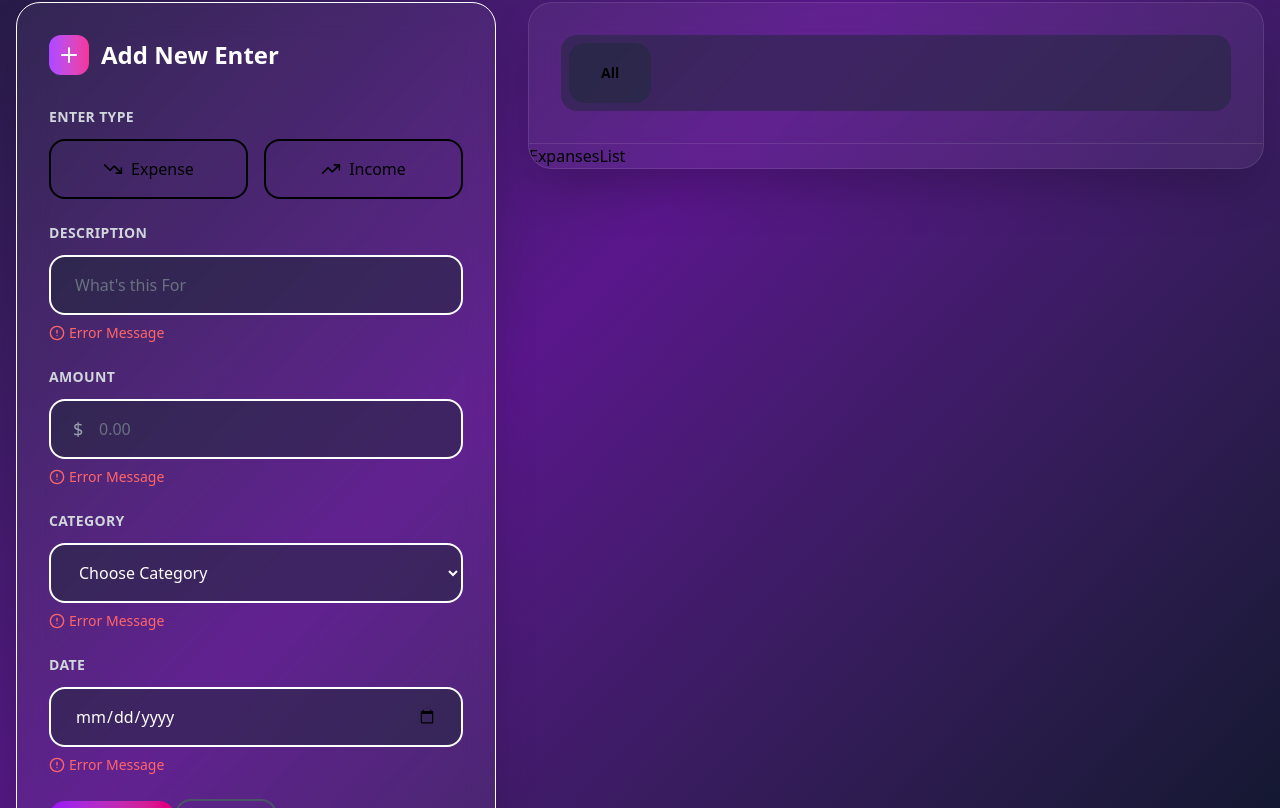
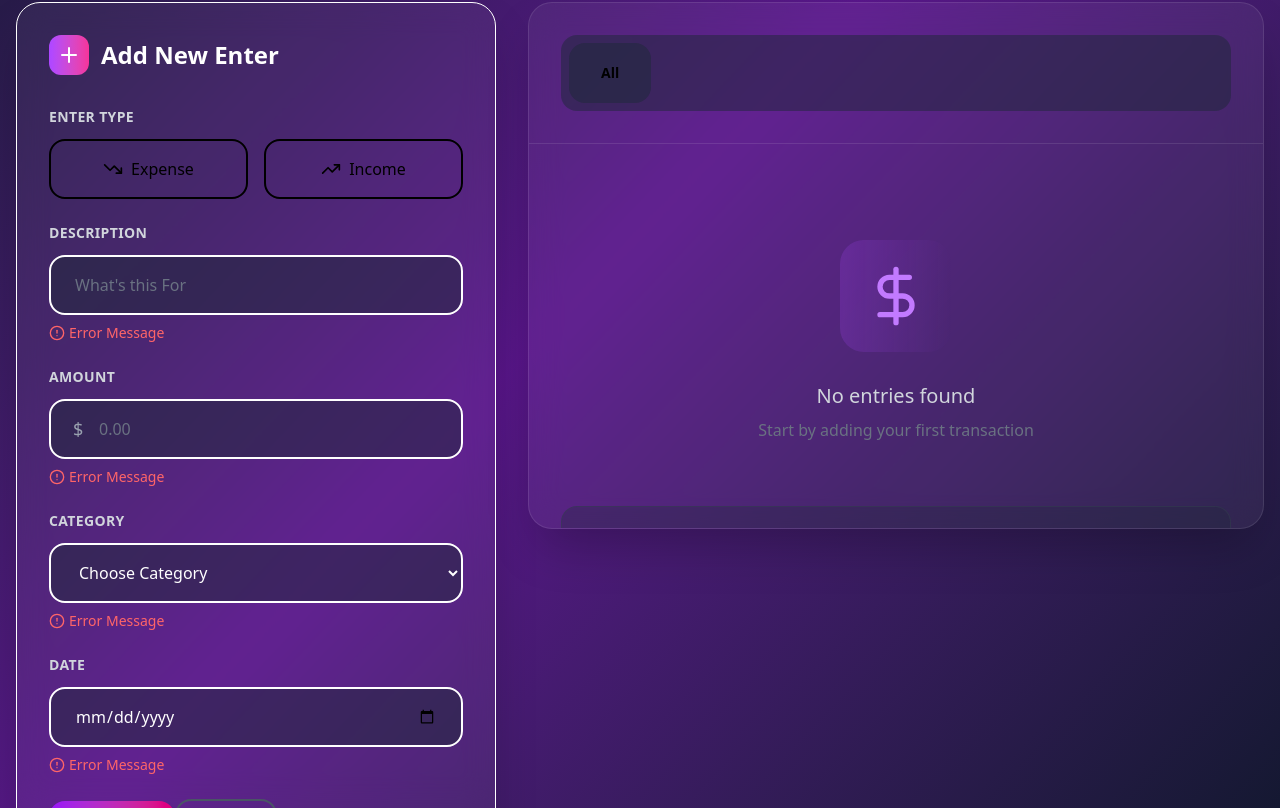
Before and after one commit to Zzamanapu/Expense-Tracker, a React (Vite) app: page / in a window 1280 px wide. Shown: the part 440-1248 px from the top of the page. Built offline with nearby package versions, Linux system fonts and the light colour scheme.

Commit message:
Update: basci ui complete

```diff
--- a/src/components/ExpansesList.tsx
+++ b/src/components/ExpansesList.tsx
@@ -1,8 +1,58 @@
+import { Calendar, DollarSign, Edit2, Tag, Trash2, TrendingDown, TrendingUp } from 'lucide-react'
 import React from 'react'
 
 const ExpansesList = () => {
   return (
-    <div>ExpansesList</div>
+    <div className='p-8 max-h-96 overflow-y-auto'>
+      <div className='text-center py-16'>
+        <div className='p-6 bg-linear-to-r from-purple-500/20 to-pint-500/20 rounded-3xl inline-block mb-6'>
+          <DollarSign className='w-16 h-16 text-purple-400' />
+        </div>
+        <p className='text-gray-300 text-xl mb-2'>No entries found</p>
+        <p className='text-gray-500'>Start by adding your first transaction</p>
+      </div>
+
+      {/* elses */}
+      <div className='space-y-4'>
+        <div className='flex items-center justify-between p-6 bg-gray-800/30 rounded-2xl border border-gray-700/50 hover:bg-gray-800/50 hover:border-gray-600/50 transition-all duration-200'>
+          <div className='flex items-center space-x-6'>
+            <div className={`p-3 rounded-2xl`}>
+              {/* Condtional Rendering */}
+
+              <TrendingUp className='h-6 w-6' />
+              {/* <TrendingDown className='h-6 w-6'/> */}
+            </div>
+            <div>
+              <p className='font-semibold text-white text-lg'>Expenses Description</p>
+              <div className='flex items-center space-x-6 text-sm text-gray-400 mt-1'>
+                <span className='flex items-center'>
+                  <Tag className='w-4 h-4 mr-2' />
+                  Expense Category
+                </span>
+                <span className='flex items-center'>
+                  <Calendar className='w-4 h-4 mr-2' />
+                </span>
+              </div>
+            </div>
+          </div>
+          <div className='flex items-center space-x-4'>
+            <span className={`font-bold text-2xl`}>
+              {/* conditional rendering */}
+              $45.00
+            </span>
+            <div className='flex space-x-2'>
+              <button className='p-3 text-gray-400 hover:text-blue-400 hover:bg-blue-500/20 rounded-xl transition-all duration-200'>
+                <Edit2 className='w-5 h-5'/>
+              </button>
+              <button className='p-3 text-gray-400 hover:text-red-400 hover:bg-red-500/20 rounded-xl transition-all duration-200'>
+                <Trash2 className='w-5 h-5'/>
+              </button>
+            </div>
+          </div>
+        </div>
+      </div>
+
+    </div>
   )
 }
 
```
